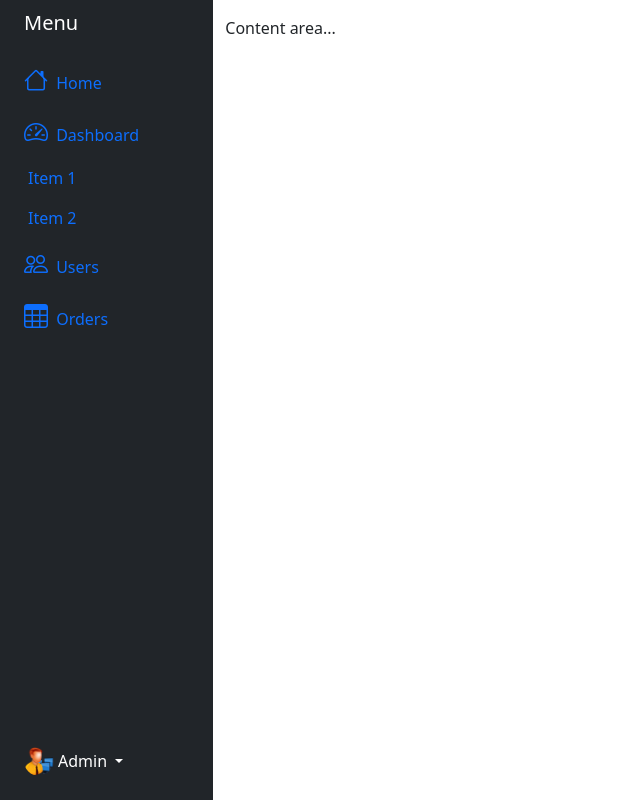
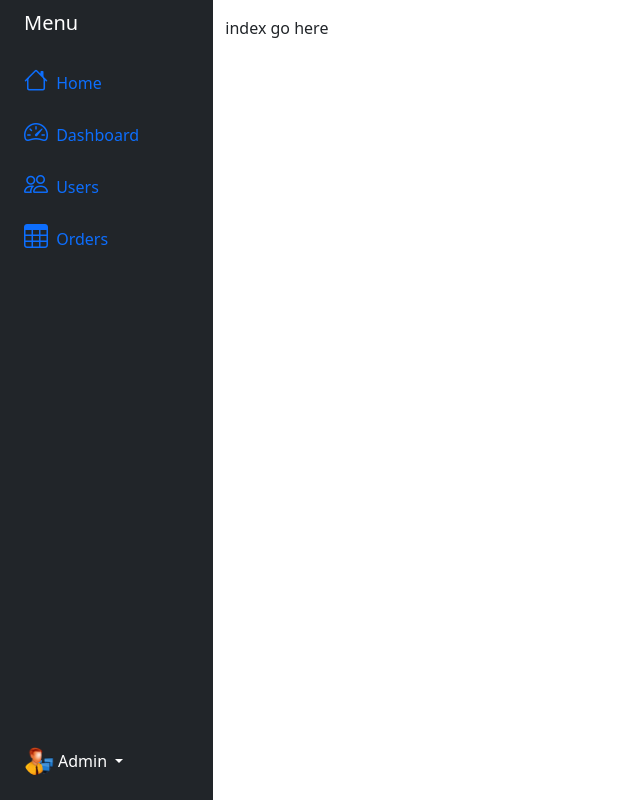
Before and after one commit to huongpx/flask-sample, a Flask app: page / in a window 1280 px wide. Shown: the whole page, without its empty margins (0-640 px from the left). Run offline with Flask 2, Linux system fonts and the light colour scheme; parts of the project's set-up code (start-up, migrations or seed data) failed here and were passed over.

Commit message:
add template and url for index, dashboard, user list, order list, login

```diff
--- a/app.py
+++ b/app.py
@@ -1,13 +1,17 @@
 from flask import Flask, render_template
-from database import db_session
+
+from database import init_db, db_session
+from main import main as main_blueprint
+from auth import auth as auth_blueprint
 
 app = Flask(__name__)
+app.register_blueprint(main_blueprint)
+app.register_blueprint(auth_blueprint)
 
 @app.teardown_appcontext
 def shutdown_session(exception=None):
     db_session.remove()
 
-
-@app.route('/')
-def index():
-    return render_template('index.html')
+if __name__ == '__main__':
+    init_db()
+    app.run()
--- /dev/null
+++ b/main.py
@@ -0,0 +1,22 @@
+from flask import Blueprint, render_template
+
+main = Blueprint('main', __name__)
+
+@main.route('/')
+def index():
+    return render_template('main/index.html')
+
+
+@main.route('/dashboard')
+def dashboard():
+    return render_template('main/dashboard.html')
+
+
+@main.route('/users')
+def users():
+    return render_template('main/user_list.html')
+
+
+@main.route('/orders')
+def orders():
+    return render_template('main/order_list.html')
--- a/templates/layouts/sidebar.html
+++ b/templates/layouts/sidebar.html
@@ -5,29 +5,24 @@
     </a>
     <ul class="nav nav-pills flex-column mb-sm-auto mb-0 align-items-center align-items-sm-start" id="menu">
       <li class="nav-item">
-                <a href="#" class="nav-link align-middle px-0">
+        <a href="{{ url_for('main.index') }}" class="nav-link align-middle px-0">
           <i class="fs-4 bi-house"></i> <span class="ms-1 d-none d-sm-inline">Home</span>
         </a>
       </li>
-            <li>
-                <a href="#submenu1" data-bs-toggle="collapse" class="nav-link px-0 align-middle">
-                    <i class="fs-4 bi-speedometer2"></i> <span class="ms-1 d-none d-sm-inline">Dashboard</span> </a>
-                <ul class="collapse show nav flex-column ms-1" id="submenu1" data-bs-parent="#menu">
-                    <li class="w-100">
-                        <a href="#" class="nav-link px-0"> <span class="d-none d-sm-inline">Item</span> 1 </a>
+      <li class="nav-item">
+        <a href="{{ url_for('main.dashboard') }}" class="nav-link px-0 align-middle">
+          <i class="fs-4 bi-speedometer2"></i> <span class="ms-1 d-none d-sm-inline">Dashboard</span>
+        </a>
       </li>
-                    <li>
-                        <a href="#" class="nav-link px-0"> <span class="d-none d-sm-inline">Item</span> 2 </a>
+      <li class="nav-item">
+        <a href="{{ url_for('main.users') }}" class="nav-link px-0 align-middle">
+          <i class="fs-4 bi-people"></i> <span class="ms-1 d-none d-sm-inline">Users</span>
+        </a>
       </li>
-                </ul>
-            </li>
-            <li>
-                <a href="#" class="nav-link px-0 align-middle">
-                    <i class="fs-4 bi-people"></i> <span class="ms-1 d-none d-sm-inline">Users</span></a>
-            </li>
-            <li>
-                <a href="#" class="nav-link px-0 align-middle">
-                    <i class="fs-4 bi-table"></i> <span class="ms-1 d-none d-sm-inline">Orders</span></a>
+      <li class="nav-item">
+        <a href="{{ url_for('main.orders') }}" class="nav-link px-0 align-middle">
+          <i class="fs-4 bi-table"></i> <span class="ms-1 d-none d-sm-inline">Orders</span>
+        </a>
       </li>
     </ul>
     <hr>
--- a/templates/index.html
+++ b/templates/main/dashboard.html
@@ -1,9 +1,9 @@
 {% extends 'layouts/layout.html' %}
 
-{% block title %}Home{% endblock %}
+{% block title %}Dashboard{% endblock %}
 
 {% block content %}
 <div class="col py-3">
-  Content area...
+  Dashboard go here
 </div>
 {% endblock %}
--- /dev/null
+++ b/templates/main/index.html
@@ -0,0 +1,9 @@
+{% extends 'layouts/layout.html' %}
+
+{% block title %}Home{% endblock %}
+
+{% block content %}
+<div class="col py-3">
+  index go here
+</div>
+{% endblock %}
```
Also changed, not shown: auth.py (added, +7 -0 lines), templates/main/order_list.html (added, +9 -0 lines), templates/main/user_list.html (added, +9 -0 lines), templates/auth/login.html (added), 1 other file. Lines whose indentation alone changed are shown as unchanged.
